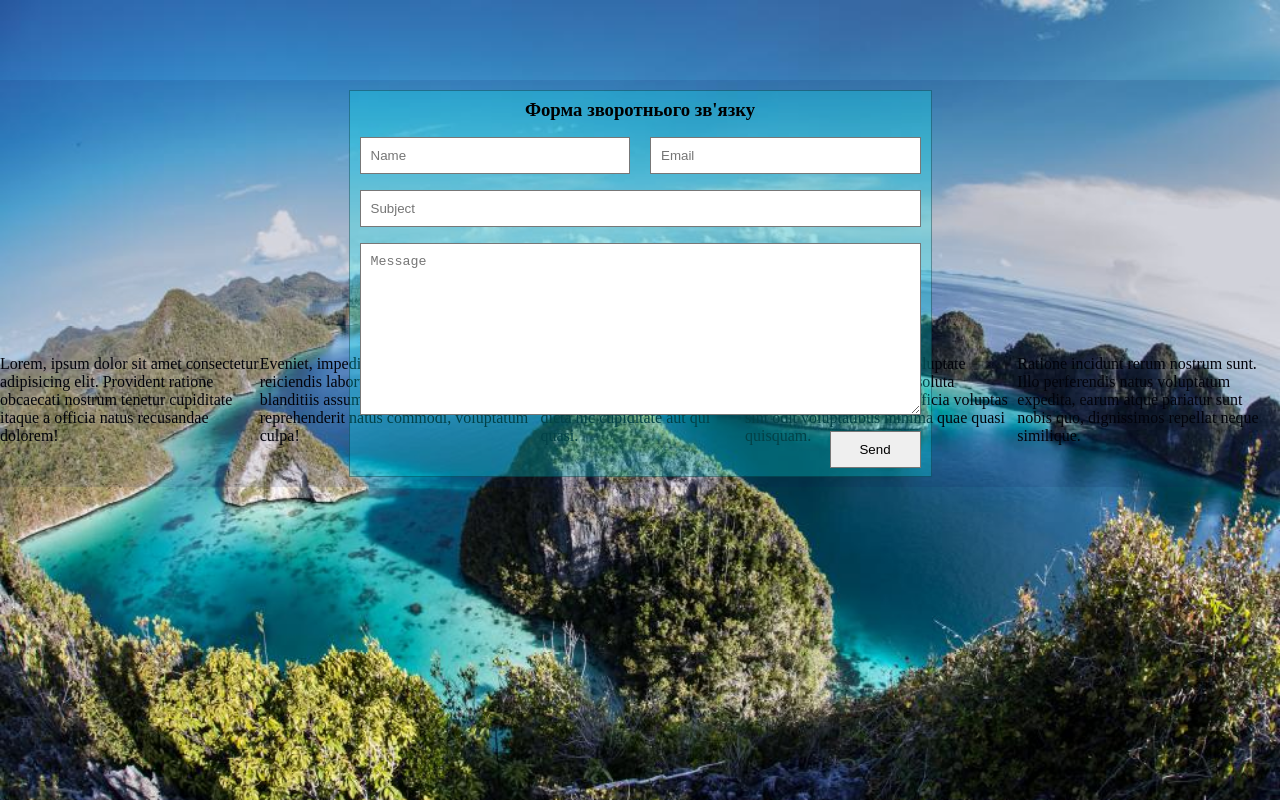
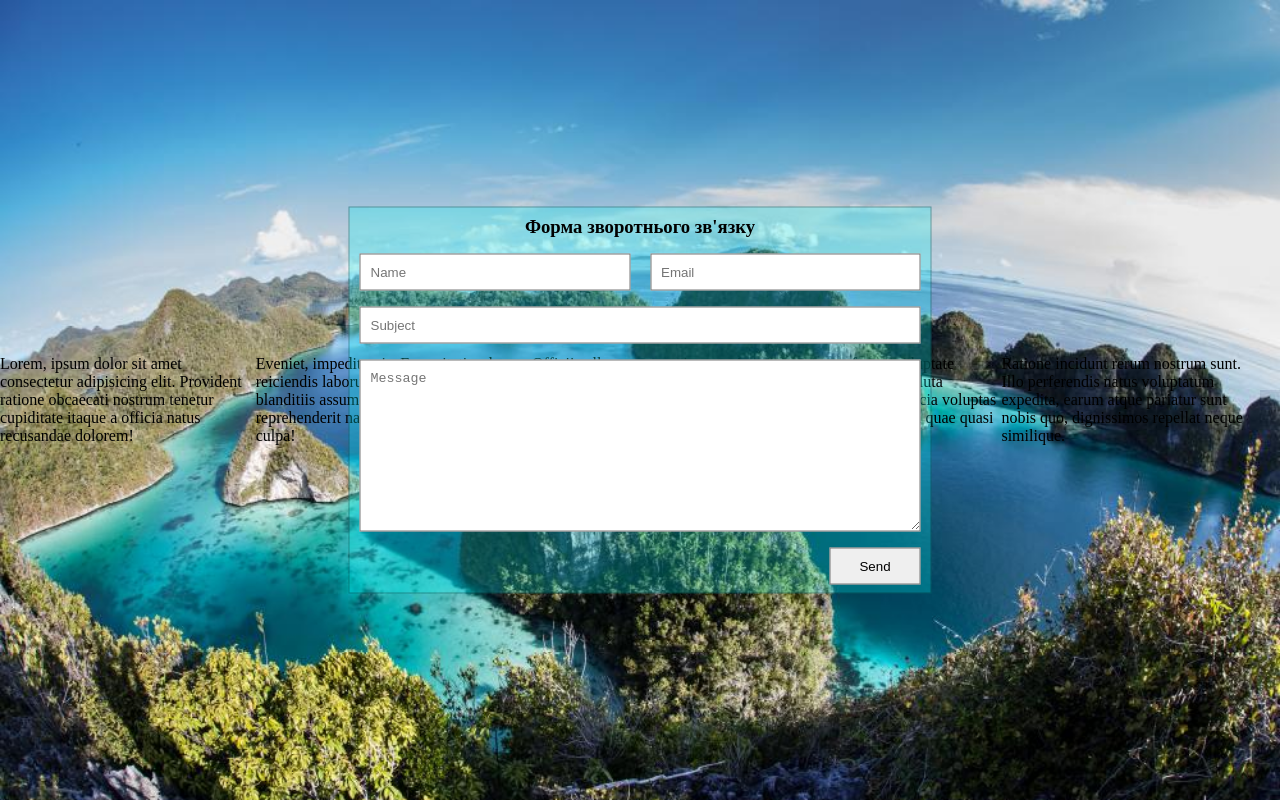
Before and after one commit to romto2016/lesson-5, a plain HTML site: page index.html in a window 1280 px wide. Drawn offline with Linux system fonts and the light colour scheme.

Commit message:
fixed position

```diff
--- a/index.html
+++ b/index.html
@@ -32,7 +32,7 @@
       expedita, earum atque pariatur sunt nobis quo, dignissimos repellat neque
       similique.
     </p>
-    <div class="wrapper">
+
     <div class="container">
       <form>
         <div class="input-box">
@@ -63,6 +63,5 @@
         </div>
       </form>
     </div>
-    </div>
   </body>
 </html>
--- a/style.css
+++ b/style.css
@@ -26,6 +26,10 @@ form {
   width: 583px;
   max-width: 600px;
   justify-content: center;
+  position: fixed;
+  top: 50%;
+  left: 50%;
+  transform: translate(-50%, -50%);
 }
 .container {
   display: flex;
@@ -33,14 +37,7 @@ form {
   background-color: rgba(21, 32, 98, 0.116);
   padding: 10px;
 }
-.wrapper {
-  position: fixed;
-  top: 80px;
-  left: 0;
-  right: 0;
-  bottom: 0;
-  z-index: 1;
-}
+
 .h3 {
   display: flex;
   align-items: center;
```
Lines whose indentation alone changed are shown as unchanged.
